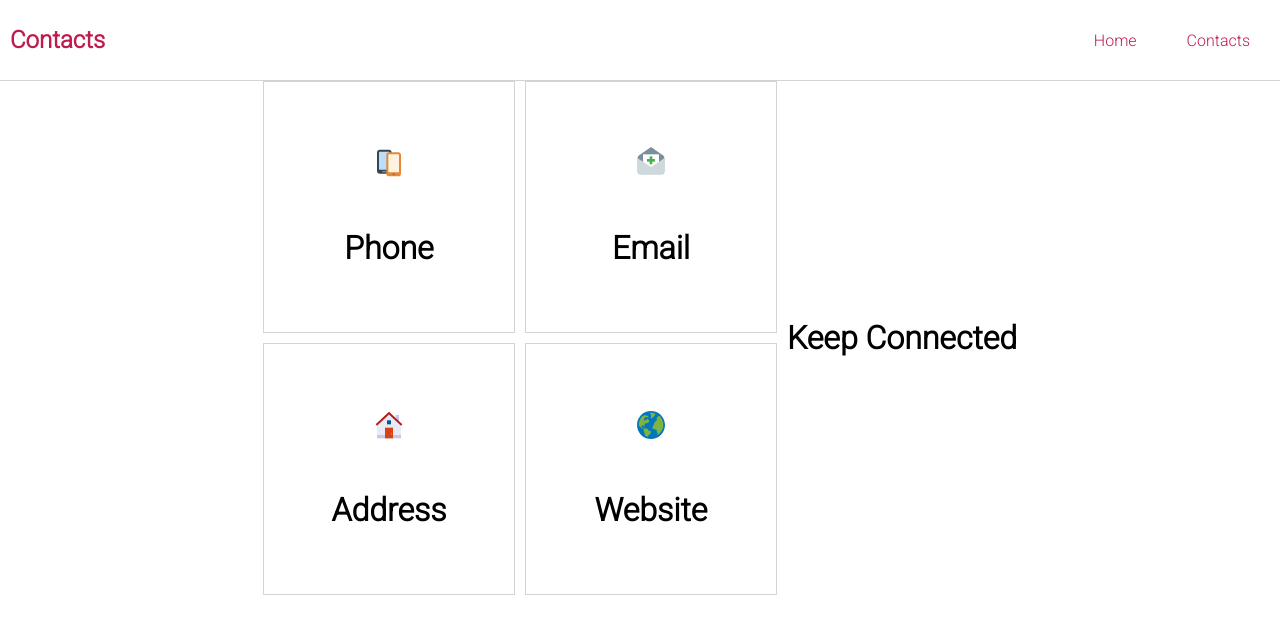
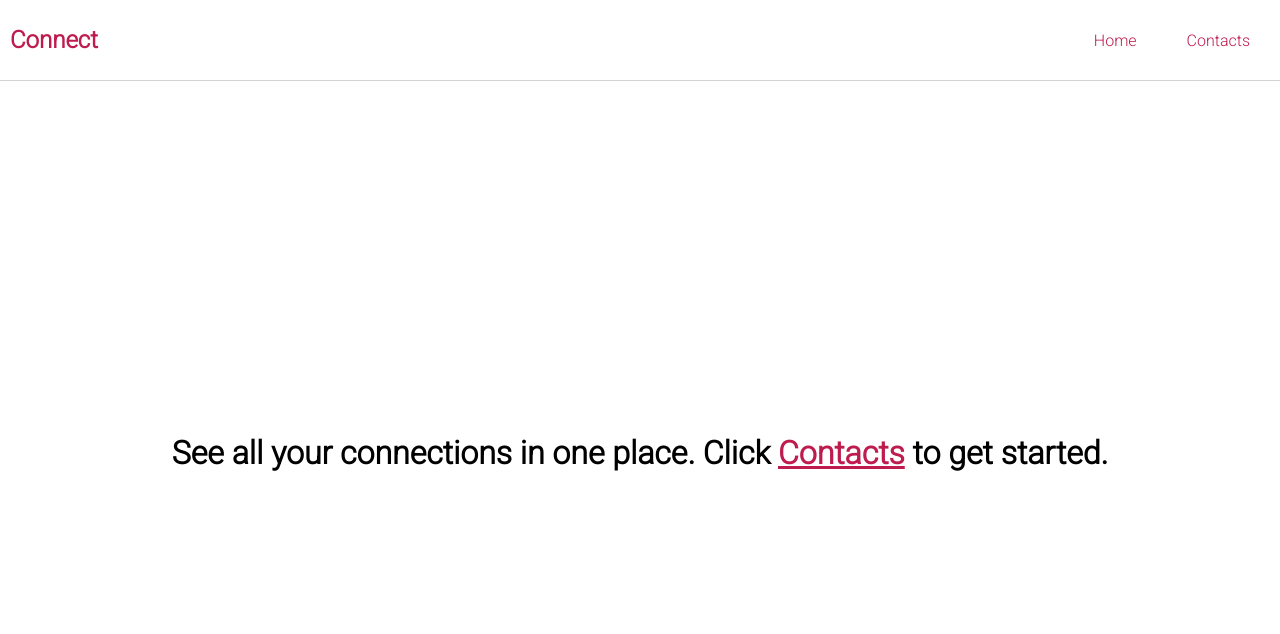
Before and after one commit to alexmercer6/contacts, a React (Create React App) app in the folder client/: page / in a window 1280 px wide. Shown: the top 634 px of the page. Built offline with nearby package versions, Linux system fonts and the light colour scheme.

Commit message:
adjust homepage added some transitions

```diff
--- a/client/src/App.css
+++ b/client/src/App.css
@@ -6,6 +6,7 @@
 }
 .App {
   font-family: 'Roboto', sans-serif;
+
 }
 
 /* navbar */
@@ -62,13 +63,20 @@
 /* homepage */
 
 .home-container {
+  height: 93vh;
   display: flex;
   gap: 10px;
   flex-wrap: wrap;
   justify-content: center;
   align-items: center;
 }
-
+/* placeholder */
+.placeholder-container {
+  display: flex;
+  flex-direction: column;
+  justify-content: center;
+  align-items: center;
+}
 /* contacts */
 .contacts-container {
 
@@ -92,7 +100,7 @@
 
 .selected-contact {
   background-color: var(--yellow);
-  border: 2px solid var(--red);
+  /* border: 2px solid var(--red); */
   color: white;
 }
 
@@ -180,6 +188,7 @@
   outline: 0.1em solid var(--red);
 }
 
+
 /* Extra small devices (phones, 600px and down)
 @media only screen and (max-width: 600px) {...}
 
--- a/client/src/components/Contacts.js
+++ b/client/src/components/Contacts.js
@@ -4,6 +4,7 @@ import axios from "axios"
 import { useEffect, useState } from "react"
 import { Link } from "react-router-dom"
 import Home from "./Home"
+import Placeholder from "./Placeholder"
 
 function Contacts() {
     const [contacts, setContacts] = useState([])
@@ -71,7 +72,7 @@ function Contacts() {
                 </ul>
             </div>
             <div className="contact">
-                {selected ? <Contact selected={selected} /> : <Home />}
+                {selected ? <Contact selected={selected} /> : <Placeholder />}
             </div>
         </div>
     )
--- a/client/src/components/Home.js
+++ b/client/src/components/Home.js
@@ -1,21 +1,36 @@
-import React from "react"
+import React, { useEffect, useState } from "react"
 import Card from "./Card"
 import { FcTwoSmartphones, FcHome, FcGlobe, FcInvite } from "react-icons/fc"
+import HashLoader from "react-spinners/HashLoader"
+import { Link } from "react-router-dom"
 
 function Home() {
+    const [showSpinner, setShowSpinner] = useState(true)
+    const hideSpinner = () => {
+        setTimeout(() => setShowSpinner(false), 2000)
+    }
+    useEffect(() => {
+        hideSpinner()
+        console.log("hi")
+    }, [])
+
+    if (showSpinner) {
+        return (
+            <div className="home-container">
+                <HashLoader color="#be1c4e" />
+            </div>
+        )
+    }
+
     return (
         <div className="home-container">
-            <div className="cards-container">
-                <Card title="Phone" icon={<FcTwoSmartphones />} />
-                <Card title="Email" icon={<FcInvite />} />
-                <Card title="Address" icon={<FcHome />} />
-                <Card title="Website" icon={<FcGlobe />} />
-            </div>
-            <div>
-                <h1>
-                    <span>Keep</span> <span>Connected</span>
-                </h1>
-            </div>
+            <h1>
+                See all your connections in one place. Click{" "}
+                <Link to="/contacts" style={{ color: "#be1c4e" }}>
+                    Contacts
+                </Link>{" "}
+                to get started.
+            </h1>
         </div>
     )
 }
--- a/client/src/components/Navbar.js
+++ b/client/src/components/Navbar.js
@@ -8,17 +8,15 @@ function Navbar() {
     }
     return (
         <nav className="navbar">
-            <h1>Contacts</h1>
-            <div className="navbar-link">
-                <Link to="/" style={linkStyle}>
-                    Home
-                </Link>
-            </div>
-            <div className="navbar-link">
-                <Link to="/contacts" style={linkStyle}>
-                    Contacts
-                </Link>
-            </div>
+            <h1>Connect</h1>
+
+            <Link to="/" style={linkStyle}>
+                <div className="navbar-link">Home</div>
+            </Link>
+
+            <Link to="/contacts" style={linkStyle}>
+                <div className="navbar-link">Contacts</div>
+            </Link>
         </nav>
     )
 }
--- /dev/null
+++ b/client/src/components/Placeholder.js
@@ -0,0 +1,13 @@
+import React from "react"
+import PacmanLoader from "react-spinners/PacmanLoader"
+
+function Placeholder() {
+    return (
+        <div className="placeholder-container">
+            <h1>Choose a Contact.</h1>
+            <PacmanLoader color="#ffc548" />
+        </div>
+    )
+}
+
+export default Placeholder
```
